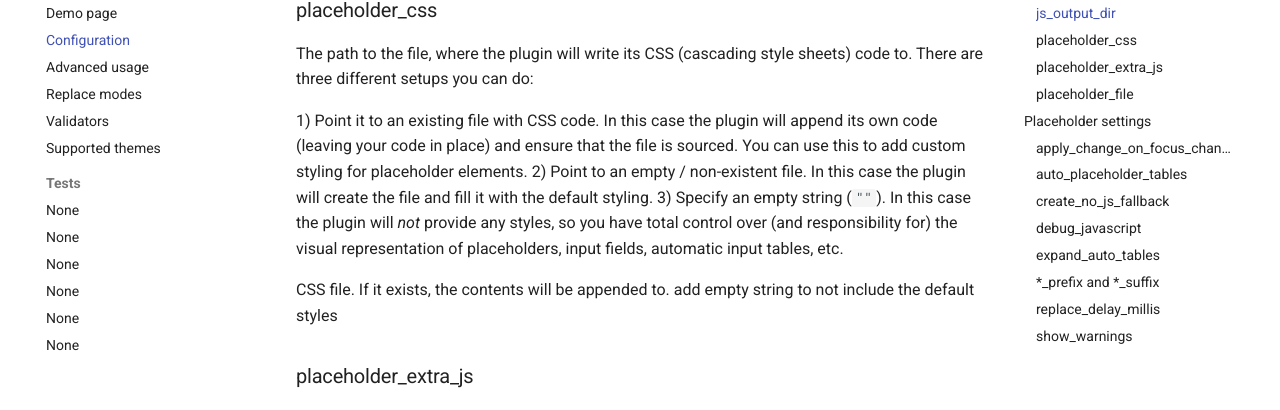
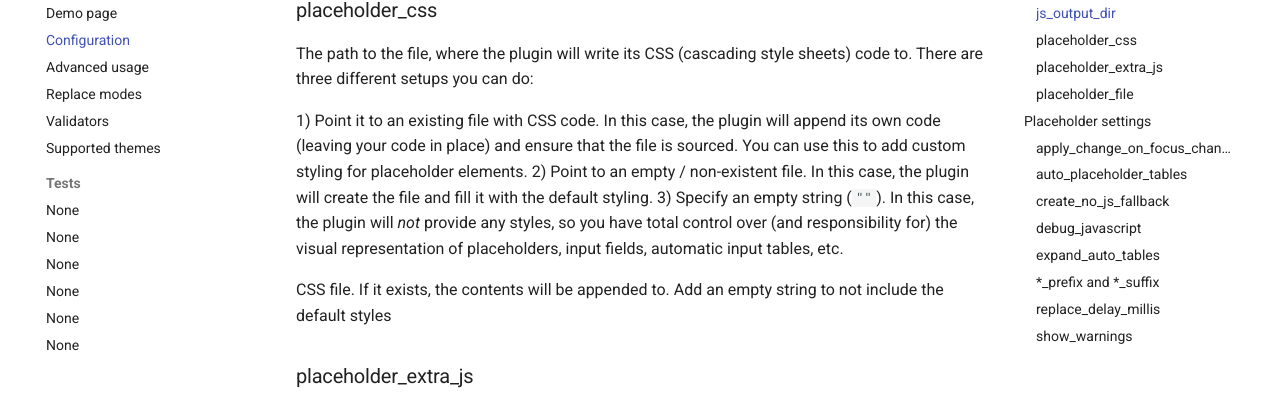
Before and after one commit to six-two/mkdocs-placeholder-plugin, an MkDocs documentation site: the page built from docs/configuration.md, in a window 1280 px wide and 900 px high, scrolled down 1268 px. Shown: the part 149-559 px from the top of the window. Built offline with MkDocs 1.6.1 and Material for MkDocs 9.7.7, drawn with Linux system fonts in a browser that asks for light colours; comment, search, counter and statistics services are not loaded; some of the changed text lies outside the part shown.

```diff
--- a/docs/configuration.md
+++ b/docs/configuration.md
@@ -46,14 +46,14 @@ The path to the file, where the plugin will write its CSS (cascading style sheet
 There are three different setups you can do:
 
 1) Point it to an existing file with CSS code.
-    In this case the plugin will append its own code (leaving your code in place) and ensure that the file is sourced.
+    In this case, the plugin will append its own code (leaving your code in place) and ensure that the file is sourced.
     You can use this to add custom styling for placeholder elements.
 2) Point to an empty / non-existent file.
-    In this case the plugin will create the file and fill it with the default styling.
+    In this case, the plugin will create the file and fill it with the default styling.
 3) Specify an empty string (`""`).
-    In this case the plugin will *not* provide any styles, so you have total control over (and responsibility for) the visual representation of placeholders, input fields, automatic input tables, etc.
+    In this case, the plugin will *not* provide any styles, so you have total control over (and responsibility for) the visual representation of placeholders, input fields, automatic input tables, etc.
 
-CSS file. If it exists, the contents will be appended to. add empty string to not include the default styles
+CSS file. If it exists, the contents will be appended to. Add an empty string to not include the default styles
 
 ### placeholder_extra_js
 
```
Also changed, not shown: other parts of docs/configuration.md (+3 -3 lines).
